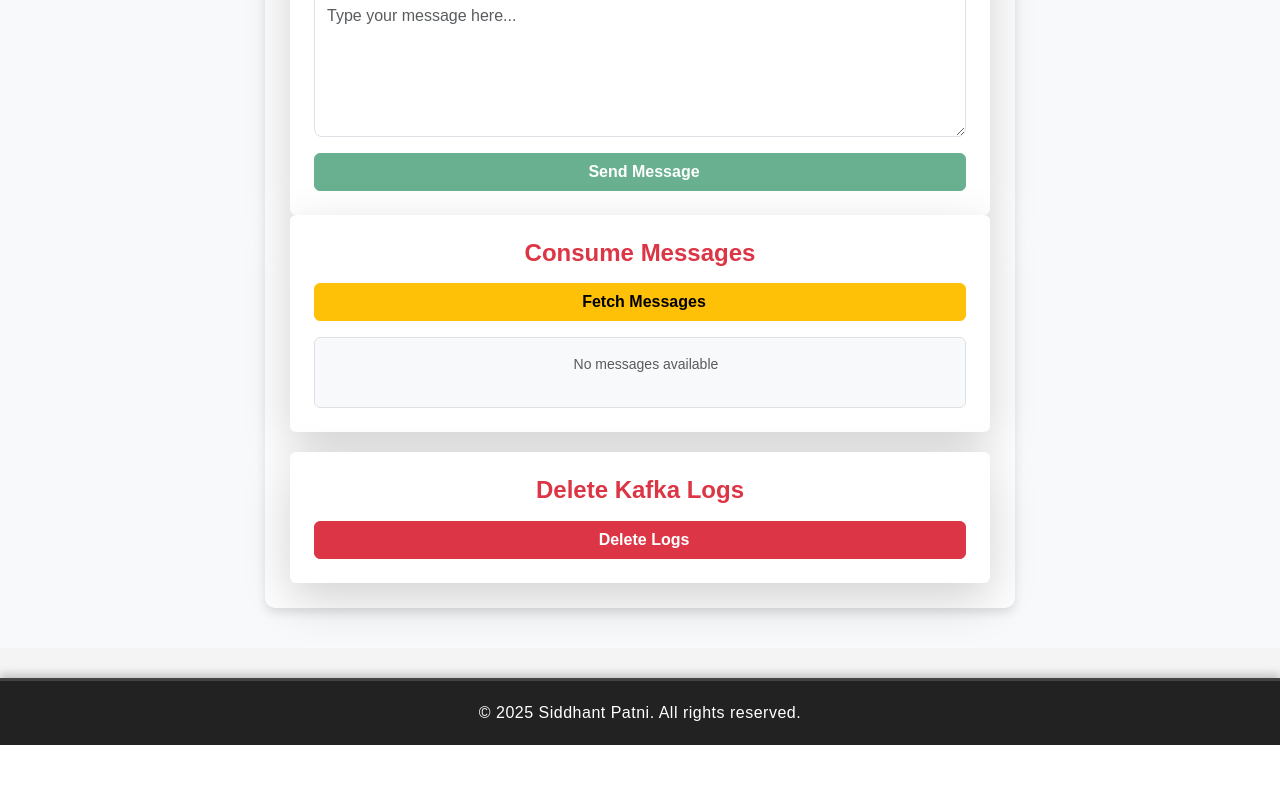
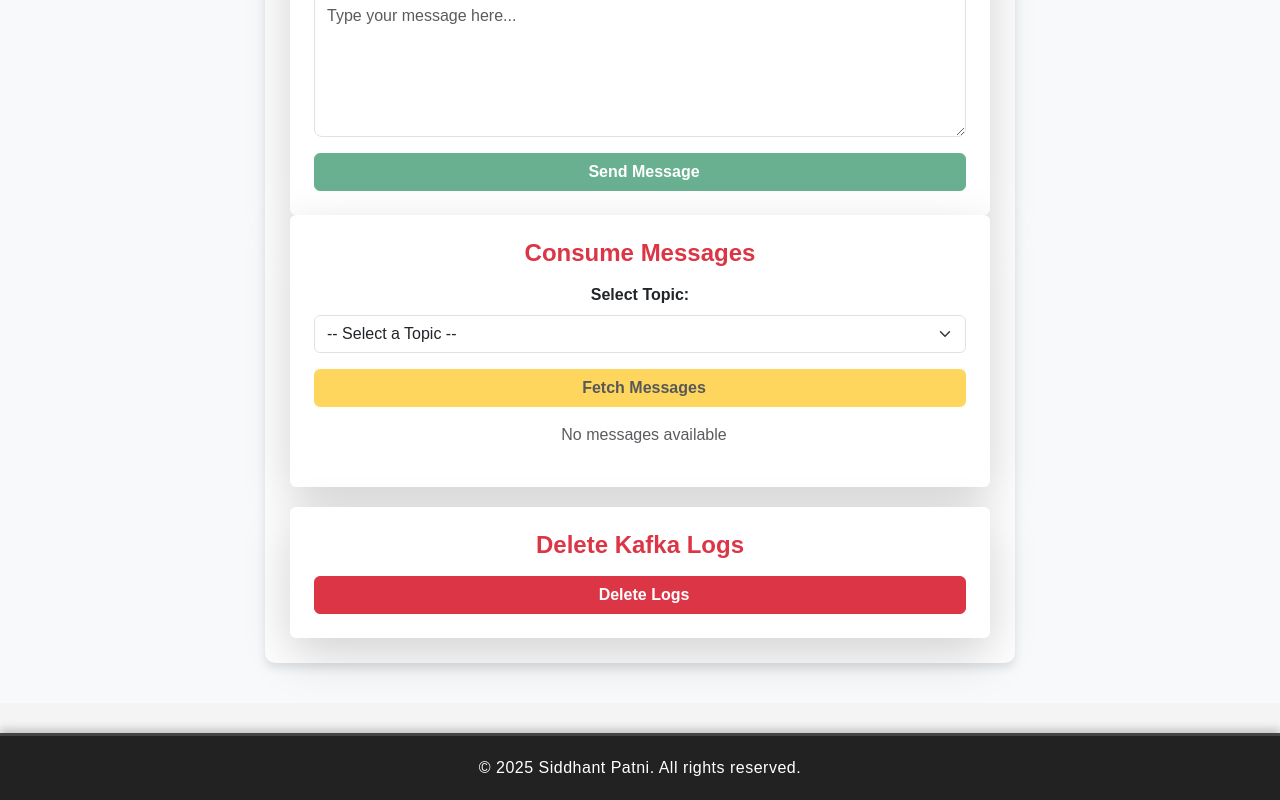
Before and after one commit to siddhantpatni0407/react-kafka-manager-ui, a React (Create React App) app: page / in a window 1280 px wide. Shown: the part 1815-2615 px from the top of the page. Before the commit the page ends 2560 px from the top, so only its background shows below. Built offline with nearby package versions, Linux system fonts and the light colour scheme.

Commit message:
Updated Consume message function
Updated Consume message function

```diff
--- a/src/components/KafkaControls.js
+++ b/src/components/KafkaControls.js
@@ -32,6 +32,8 @@ const KafkaControls = () => {
   const [message, setMessage] = useState("");
   const [consumedMessages, setConsumedMessages] = useState("");
   const [sendMessageResponse, setSendMessageResponse] = useState("");
+  const [consumeMessageResponse, setConsumeMessageResponse] = useState("");
+  const [selectedConsumeTopic, setSelectedConsumeTopic] = useState("");
 
   const sendMessage = async () => {
     if (!selectedTopic || !message) {
@@ -57,9 +59,10 @@ const KafkaControls = () => {
 
   const consumeMessages = async () => {
     if (!selectedTopic) {
-      alert("Please select a topic.");
+      setConsumeMessageResponse("⚠️ Please select a topic.");
       return;
     }
+
     try {
       const response = await axios.get(
         API_ENDPOINTS.KAFKA_CONSUME_MESSAGE_URL,
@@ -67,10 +70,17 @@ const KafkaControls = () => {
           params: { topicName: selectedTopic },
         }
       );
-      setConsumedMessages(response.data.status);
+
+      // Set consumed messages and response message
+      setConsumedMessages(response.data.status || "No messages found.");
+      setConsumeMessageResponse(
+        `✅ Messages fetched successfully from topic: ${selectedTopic}`
+      );
     } catch (error) {
       console.error("Error consuming messages:", error);
-      alert("Failed to fetch messages.");
+      setConsumeMessageResponse(
+        "❌ Failed to fetch messages. Please try again."
+      );
     }
   };
 
@@ -645,15 +655,47 @@ const KafkaControls = () => {
             <i className="bi bi-chat-dots-fill fs-6"></i> Consume Messages
           </h4>
 
+          {/* Topic Selection Dropdown */}
+          <div className="mb-3">
+            <label
+              htmlFor="consume-topic-select"
+              className="form-label fw-bold"
+            >
+              Select Topic:
+            </label>
+            <select
+              id="consume-topic-select"
+              className="form-select"
+              onChange={(e) => setSelectedConsumeTopic(e.target.value)}
+              value={selectedConsumeTopic}
+            >
+              <option value="">-- Select a Topic --</option>
+              {topics.map((topic) => (
+                <option key={topic} value={topic}>
+                  {topic}
+                </option>
+              ))}
+            </select>
+          </div>
+
           {/* Fetch Messages Button */}
           <button
-            className="btn btn-warning w-100 fw-bold"
+            className="btn btn-warning w-100 fw-bold d-flex align-items-center justify-content-center gap-2"
             onClick={consumeMessages}
+            disabled={!selectedConsumeTopic}
           >
-            <i className="bi bi-arrow-repeat me-2"></i> Fetch Messages
+            <i className="bi bi-arrow-repeat"></i> Fetch Messages
           </button>
 
+          {/* Display Response Message Below Button */}
+          {consumeMessageResponse && (
+            <div className="alert mt-3 text-center fw-bold alert-info">
+              {consumeMessageResponse}
+            </div>
+          )}
+
           {/* Display Consumed Messages */}
+          {consumedMessages && (
             <div
               className="border rounded mt-3 p-3 bg-light overflow-auto"
               style={{
@@ -662,17 +704,19 @@ const KafkaControls = () => {
                 fontSize: "14px",
               }}
             >
-            {consumedMessages ? (
-              <pre className="m-0">{consumedMessages}</pre>
-            ) : (
-              <p className="text-muted text-center">
-                <i className="bi bi-exclamation-circle-fill me-2"></i> No
-                messages available
+              <pre className="m-0 text-success fw-bold">{consumedMessages}</pre>
+            </div>
+          )}
+
+          {!consumedMessages && !consumeMessageResponse && (
+            <p className="text-muted text-center mt-3">
+              <i className="bi bi-exclamation-circle-fill me-2"></i> No messages
+              available
             </p>
           )}
         </div>
       </div>
-      </div>
+
       {/* Delete Logs Section */}
       <div className="card shadow-lg p-4 border-0">
         <h4 className="text-danger text-center mb-3 fw-bold">
```
Lines whose indentation alone changed are shown as unchanged.
